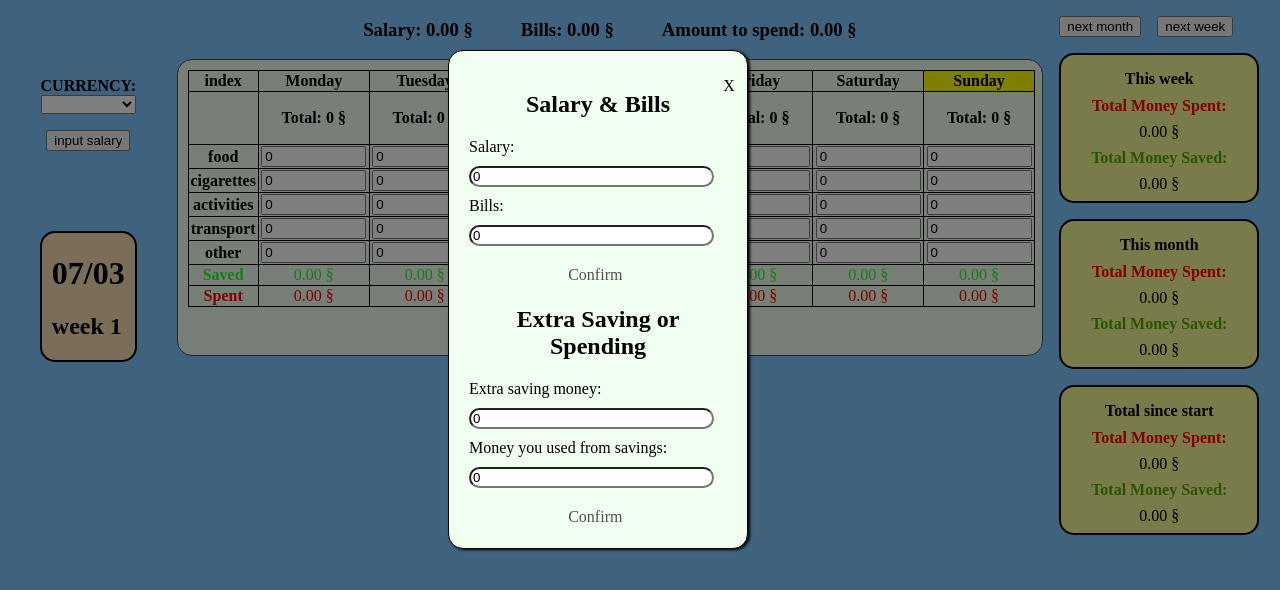
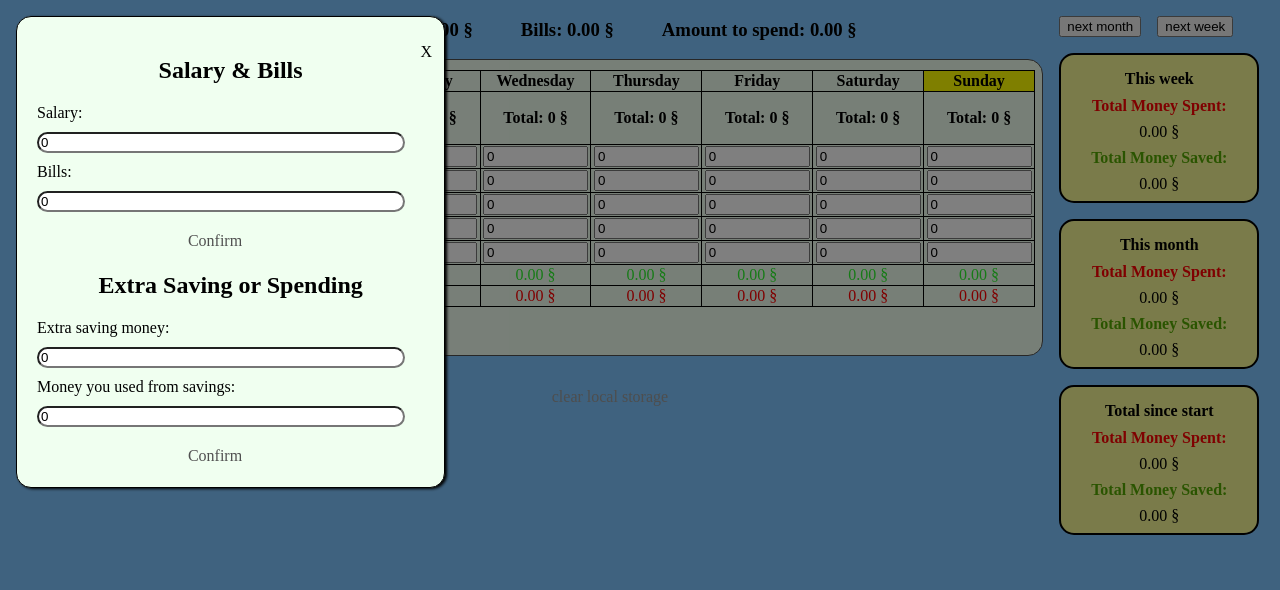
Before and after one commit to garciajordy/Saving-Plan, a website: page index.html in a window 1280 px wide. Both pictures are taken after a click on the button "input salary". Drawn offline with Linux system fonts and the light colour scheme.

Commit message:
Change button to anchor element and add styling by using ::before

```diff
--- a/index.html
+++ b/index.html
@@ -181,7 +181,7 @@
 
             </div>
             <div class="clear-con">
-                <button type="button" onclick="clearAll()" id="clear">clear local storage</button>
+                <a href="#" onclick="clearAll()" id="clear">clear local storage</a>
             </div>
 
         </div>
--- a/style.css
+++ b/style.css
@@ -59,18 +59,16 @@ html {
 }
 
 .inputCon {
-  width: 300px;
-  height: auto;
   background-color: honeydew;
   position: absolute;
-  top: 50px;
+  top: 1rem;
+  left: 1rem;
   border-radius: 15px;
   border: black 1px solid;
   box-shadow: black 2px 1px 3px;
   padding: 20px;
+  z-index: 1;
   visibility: hidden;
-  z-index: 1;
-  margin-left: 35%;
 }
 
 table > input {
@@ -136,6 +134,38 @@ table > input {
   justify-content: center;
   align-items: center;
   margin-top: 2rem;
+}
+
+#clear {
+  text-decoration: none;
+  color: rgb(78, 78, 78);
+  position: relative;
+  z-index: 1;
+}
+
+#clear:hover {
+  color: white;
+}
+
+#clear::before {
+  content: "";
+  background-color: rgb(0, 0, 255);
+  width: 100%;
+  top: -7px;
+  left: -6px;
+  height: 100%;
+  padding: 0.5rem;
+  position: absolute;
+  border-radius: 15px;
+  box-shadow: black 0 0 5px;
+  z-index: -1;
+  transform: scale(0);
+  transition: ease-out 250ms;
+}
+
+#clear:hover::before {
+  transform: scale(1);
+
 }
 
 table {
```
